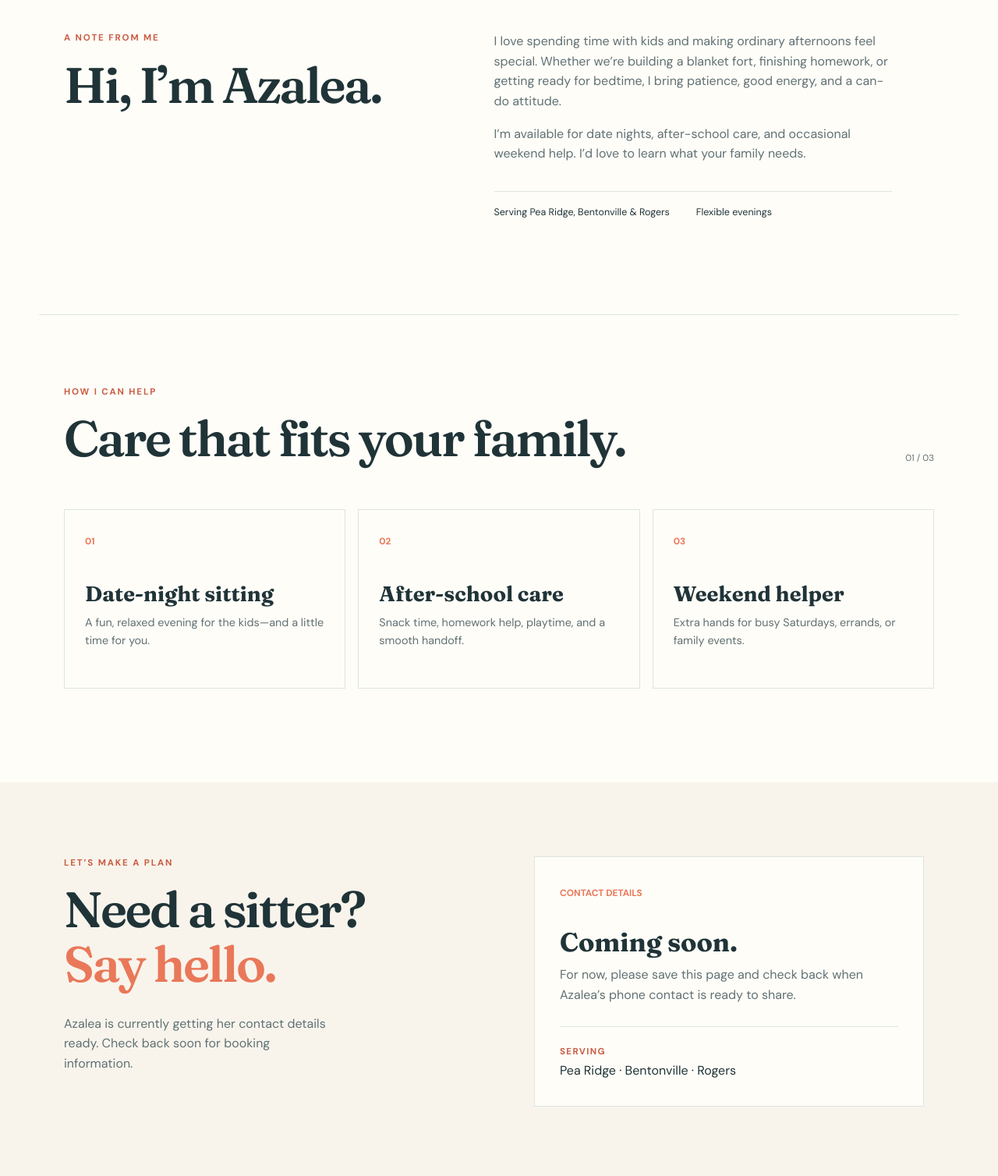
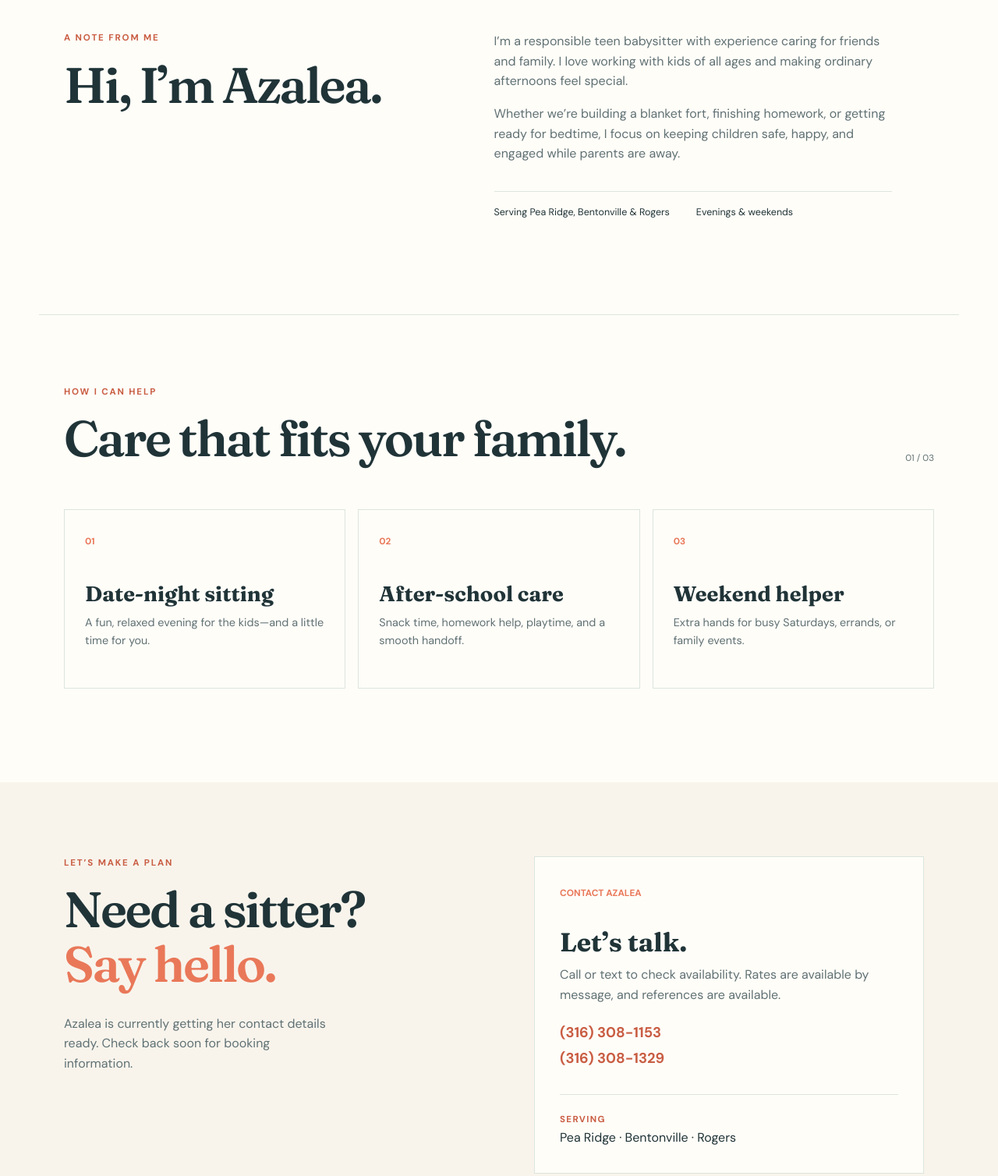
Before and after one commit to ShawnDixon58/azalea-babysitting, a plain HTML site: page index.html in a window 1280 px wide. Shown: the part 880-2388 px from the top of the page at 78% size. Drawn offline with Linux system fonts and the light colour scheme.

Commit message:
Add Azalea bio and contact information

```diff
--- a/index.html
+++ b/index.html
@@ -28,7 +28,7 @@
       <div class="hero-copy">
         <p class="eyebrow">Dependable care · Happy kids · Peace of mind</p>
         <h1>A little help for <em>big days.</em></h1>
-        <p class="hero-text">Hi, I’m <strong>Azalea</strong>! I provide kind, creative, and responsible babysitting for families in <strong>Pea Ridge, Bentonville, and Rogers</strong>.</p>
+        <p class="hero-text">Hi, I’m <strong>Azalea</strong>! I’m a responsible teen babysitter who helps keep children safe, happy, and engaged in <strong>Pea Ridge, Bentonville, and Rogers</strong>.</p>
         <div class="hero-actions">
           <a class="button button-primary" href="#contact">Let’s talk <span aria-hidden="true">↗</span></a>
           <a class="text-link" href="#about">Get to know me <span aria-hidden="true">↓</span></a>
@@ -56,9 +56,9 @@
         <h2>Hi, I’m Azalea.</h2>
       </div>
       <div class="section-copy">
-        <p>I love spending time with kids and making ordinary afternoons feel special. Whether we’re building a blanket fort, finishing homework, or getting ready for bedtime, I bring patience, good energy, and a can-do attitude.</p>
-        <p>I’m available for date nights, after-school care, and occasional weekend help. I’d love to learn what your family needs.</p>
-        <div class="details"><span> Serving Pea Ridge, Bentonville & Rogers</span><span> Flexible evenings</span></div>
+        <p>I’m a responsible teen babysitter with experience caring for friends and family. I love working with kids of all ages and making ordinary afternoons feel special.</p>
+        <p>Whether we’re building a blanket fort, finishing homework, or getting ready for bedtime, I focus on keeping children safe, happy, and engaged while parents are away.</p>
+        <div class="details"><span> Serving Pea Ridge, Bentonville & Rogers</span><span> Evenings & weekends</span></div>
       </div>
     </section>
 
@@ -74,9 +74,10 @@
     <section class="contact section-shell" id="contact">
       <div><p class="eyebrow">Let’s make a plan</p><h2>Need a sitter?<br /><em>Say hello.</em></h2><p class="contact-note">Azalea is currently getting her contact details ready. Check back soon for booking information.</p></div>
       <div class="contact-card">
-        <span class="card-number">CONTACT DETAILS</span>
-        <h3>Coming soon.</h3>
-        <p>For now, please save this page and check back when Azalea’s phone contact is ready to share.</p>
+        <span class="card-number">CONTACT AZALEA</span>
+        <h3>Let’s talk.</h3>
+        <p>Call or text to check availability. Rates are available by message, and references are available.</p>
+        <p class="phone-links"><a href="tel:+13163081153">(316) 308-1153</a><br /><a href="tel:+13163081329">(316) 308-1329</a></p>
         <p class="service-area"><strong>Serving</strong><br />Pea Ridge · Bentonville · Rogers</p>
       </div>
     </section>
--- a/styles.css
+++ b/styles.css
@@ -51,5 +51,5 @@ h1 em, h2 em { color: var(--coral); font-style: normal; }
 .trust-strip div { display: grid; gap: 0 13px; grid-template-columns: auto 1fr; }.trust-strip .icon { border: 2px solid var(--coral); border-radius: 50%; grid-row: span 2; height: 13px; margin-top: 5px; width: 13px; }.trust-strip strong { font-size: .85rem; }.trust-strip div span:last-child { color: var(--muted); font-size: .78rem; }
 .about { display: grid; gap: 100px; grid-template-columns: .8fr 1fr; padding-bottom: 120px; padding-top: 120px; }.about h2, .services h2 { font-size: clamp(2.6rem, 5vw, 4.5rem); }.section-copy { color: var(--muted); max-width: 510px; }.section-copy p { margin-top: 0; }.details { border-top: 1px solid var(--line); color: var(--ink); display: flex; font-size: .78rem; gap: 34px; margin-top: 35px; padding-top: 17px; }
 .services { border-top: 1px solid var(--line); padding-bottom: 120px; padding-top: 90px; }.section-heading { align-items: end; display: flex; justify-content: space-between; }.section-number { color: var(--muted); font-size: .72rem; }.service-cards { display: grid; gap: 16px; grid-template-columns: repeat(3, 1fr); margin-top: 55px; }.service-cards article { border: 1px solid var(--line); min-height: 230px; padding: 26px; transition: transform .2s, box-shadow .2s; }.service-cards article:hover { box-shadow: 8px 8px 0 var(--blue); transform: translate(-3px, -3px); }.card-number { color: var(--coral); font-size: .74rem; font-weight: 700; }.service-cards h3 { font-family: var(--serif); font-size: 1.7rem; margin: 42px 0 10px; }.service-cards p { color: var(--muted); font-size: .9rem; margin: 0; }
-.contact { background: var(--cream); display: grid; gap: 90px; grid-template-columns: 1fr 1fr; margin-bottom: 0; max-width: none; padding-bottom: 100px; padding-left: max(32px, calc((100% - 1116px) / 2)); padding-right: max(32px, calc((100% - 1116px) / 2)); padding-top: 95px; }.contact h2 { font-size: clamp(3rem, 5vw, 5rem); }.contact-note { color: var(--muted); margin-top: 28px; max-width: 340px; }.contact-card { align-self: center; background: var(--paper); border: 1px solid var(--line); max-width: 500px; padding: 32px; }.contact-card h3 { font-family: var(--serif); font-size: 2.1rem; margin: 34px 0 10px; }.contact-card p { color: var(--muted); margin: 0; }.contact-card .service-area { border-top: 1px solid var(--line); color: var(--ink); margin-top: 28px; padding-top: 17px; }.contact-card .service-area strong { color: var(--coral-dark); font-size: .72rem; letter-spacing: .12em; text-transform: uppercase; }.site-footer { color: var(--muted); display: flex; font-size: .72rem; justify-content: space-between; margin: auto; max-width: 1180px; padding: 27px 32px; }
+.contact { background: var(--cream); display: grid; gap: 90px; grid-template-columns: 1fr 1fr; margin-bottom: 0; max-width: none; padding-bottom: 100px; padding-left: max(32px, calc((100% - 1116px) / 2)); padding-right: max(32px, calc((100% - 1116px) / 2)); padding-top: 95px; }.contact h2 { font-size: clamp(3rem, 5vw, 5rem); }.contact-note { color: var(--muted); margin-top: 28px; max-width: 340px; }.contact-card { align-self: center; background: var(--paper); border: 1px solid var(--line); max-width: 500px; padding: 32px; }.contact-card h3 { font-family: var(--serif); font-size: 2.1rem; margin: 34px 0 10px; }.contact-card p { color: var(--muted); margin: 0; }.phone-links { font-size: 1.15rem; font-weight: 700; line-height: 1.8; margin-top: 20px !important; }.phone-links a { color: var(--coral-dark); }.phone-links a:hover, .phone-links a:focus-visible { text-decoration: underline; }.contact-card .service-area { border-top: 1px solid var(--line); color: var(--ink); margin-top: 28px; padding-top: 17px; }.contact-card .service-area strong { color: var(--coral-dark); font-size: .72rem; letter-spacing: .12em; text-transform: uppercase; }.site-footer { color: var(--muted); display: flex; font-size: .72rem; justify-content: space-between; margin: auto; max-width: 1180px; padding: 27px 32px; }
 @media (max-width: 750px) { .site-header { padding: 21px 20px; } nav a:not(.nav-cta) { display: none; }.nav-cta { font-size: .76rem; padding: 8px 12px; }.section-shell { padding-left: 20px; padding-right: 20px; }.hero { display: flex; flex-direction: column; gap: 35px; min-height: auto; padding-bottom: 70px; padding-top: 60px; }.hero-copy { align-self: stretch; }.hero-art { height: 300px; transform: rotate(2deg); width: min(100%, 340px); }.sun { height: 145px; left: calc(50% - 72px); top: 55px; width: 145px; }.art-note { bottom: 20px; left: calc(50% - 48px); }.trust-strip { grid-template-columns: 1fr; padding: 28px 20px; }.about, .contact { display: block; padding-bottom: 75px; padding-top: 75px; }.section-copy { margin-top: 35px; }.services { padding-bottom: 75px; padding-top: 75px; }.service-cards { grid-template-columns: 1fr; margin-top: 35px; }.service-cards article { min-height: 0; }.service-cards h3 { margin-top: 25px; }.contact-form { margin-top: 45px; }.site-footer { padding: 22px 20px; }.details { flex-direction: column; gap: 8px; } }
```
